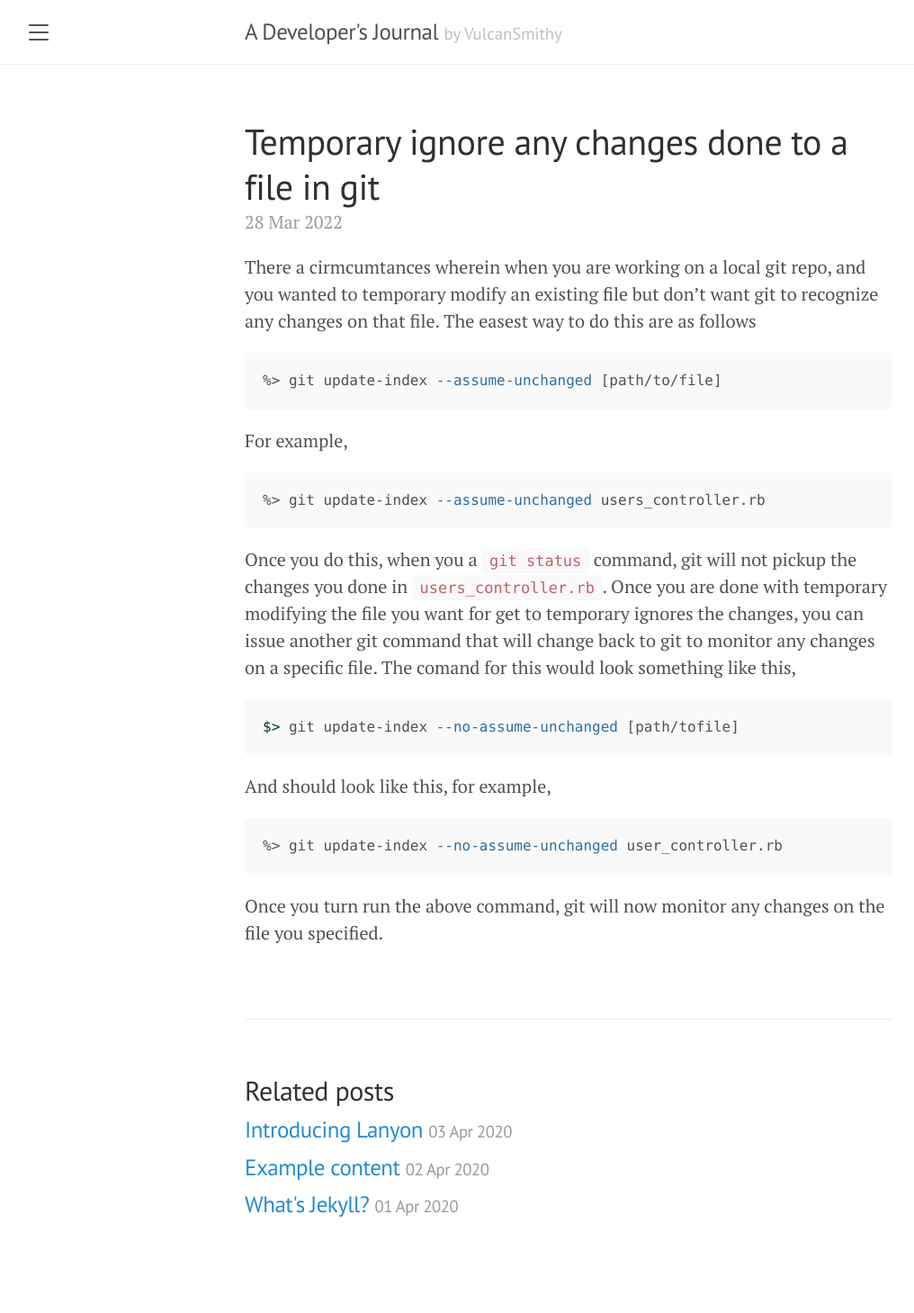
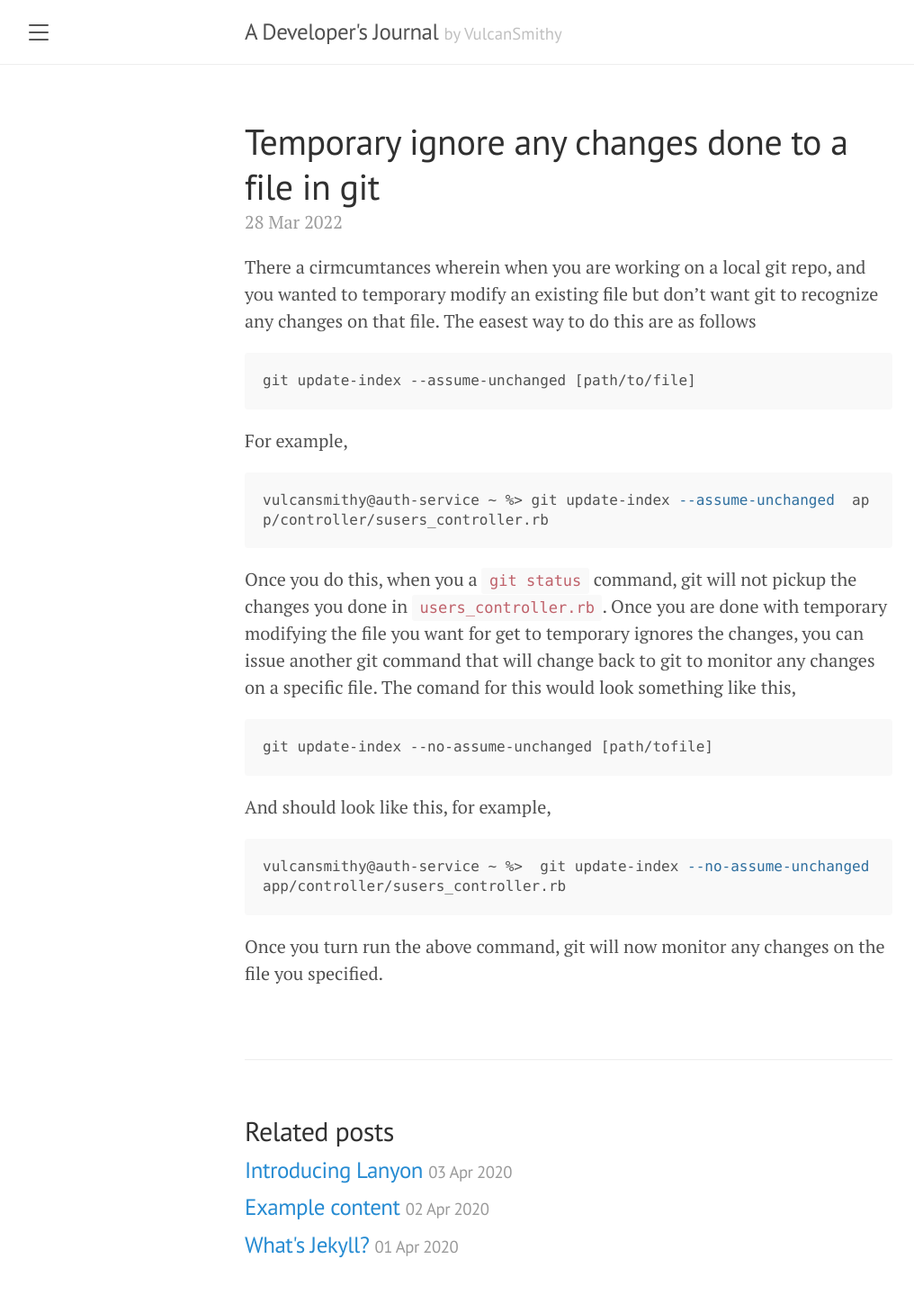
Before and after one commit to vulcansmithy/vulcansmithy.github.io, a Jekyll site: the page built from _posts/2022-03-28-draft-temporary-ignore-modified-files-in-git.md, in a window 1280 px wide. Shown: the whole page at 90% size, without its empty margins (8-1024 px from the left). Built offline with Jekyll 4.4.1, drawn with Linux system fonts in a browser that asks for light colours; before the commit the page ends 1414 px from its top, so only the background shows below that.

Commit message:
Fine tune the code examples.

````diff
--- a/_posts/2022-03-28-draft-temporary-ignore-modified-files-in-git.md
+++ b/_posts/2022-03-28-draft-temporary-ignore-modified-files-in-git.md
@@ -7,26 +7,26 @@ title: Temporary ignore any changes done to a file in git
 
 There a cirmcumtances wherein when you are working on a local git repo, and you wanted to temporary modify an existing file but don't want git to recognize any changes on that file. The easest way to do this  are as follows
 
-```bash
-%> git update-index --assume-unchanged [path/to/file]
+```tex
+git update-index --assume-unchanged [path/to/file]
 ```
 
 For example,
 
 ```bash
-%> git update-index --assume-unchanged users_controller.rb
+vulcansmithy@auth-service ~ %> git update-index --assume-unchanged  app/controller/susers_controller.rb
 ```
 
 Once you do this, when you a `git status` command, git will not pickup the changes you done in `users_controller.rb`. Once you are done with temporary modifying the file you want for get to temporary ignores the changes, you can issue another git command that will change back to git to monitor any changes on a specific file. The comand for this would look something like this,
 
-```bash
-$> git update-index --no-assume-unchanged [path/tofile]
+```tex
+git update-index --no-assume-unchanged [path/tofile]
 ```
 
 And should look like this, for example,
 
 ```bash
-%> git update-index --no-assume-unchanged user_controller.rb
+vulcansmithy@auth-service ~ %>  git update-index --no-assume-unchanged app/controller/susers_controller.rb
 ```
 
 Once you turn run the above command, git will now monitor any changes on the file you specified.
````
